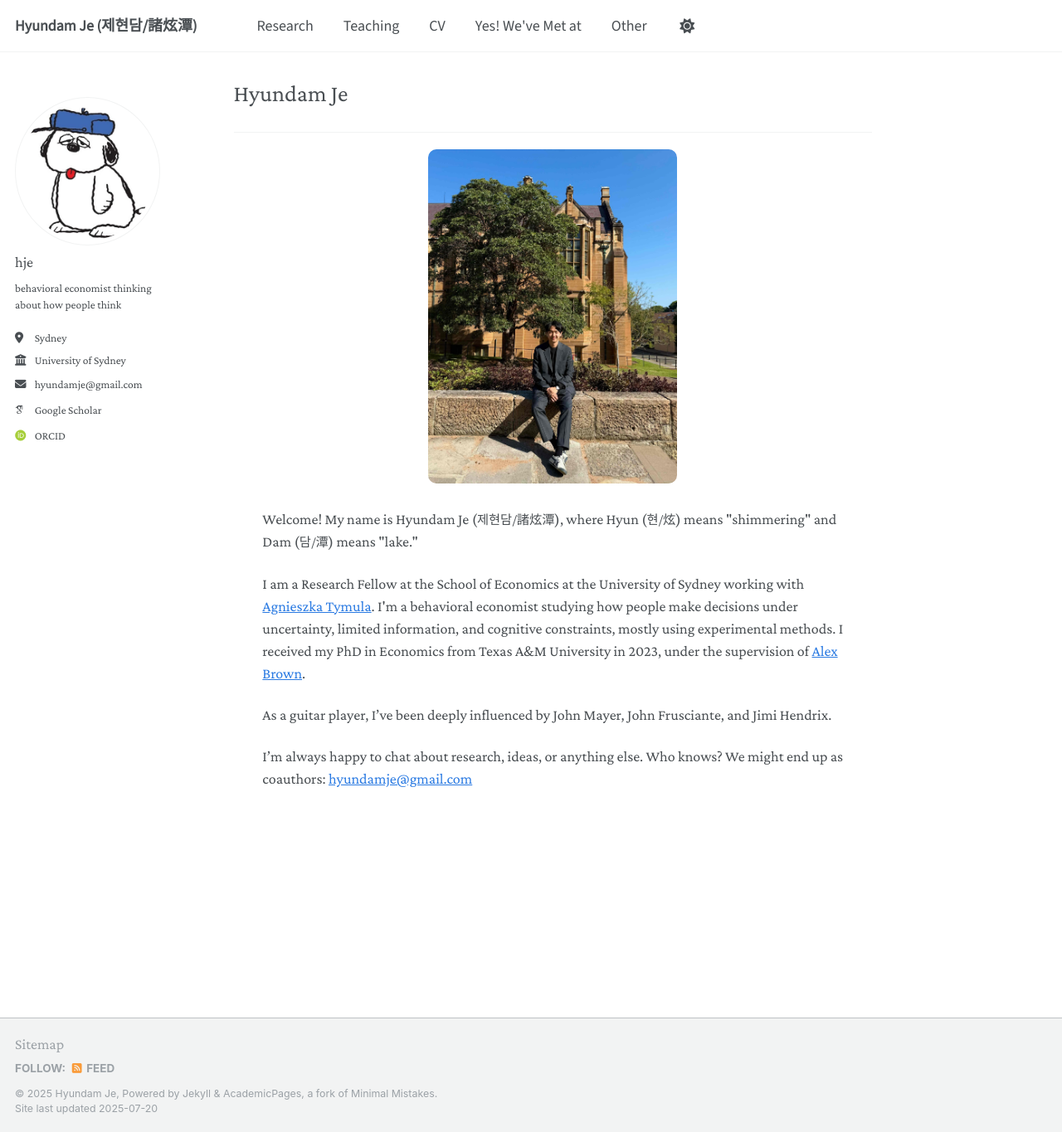
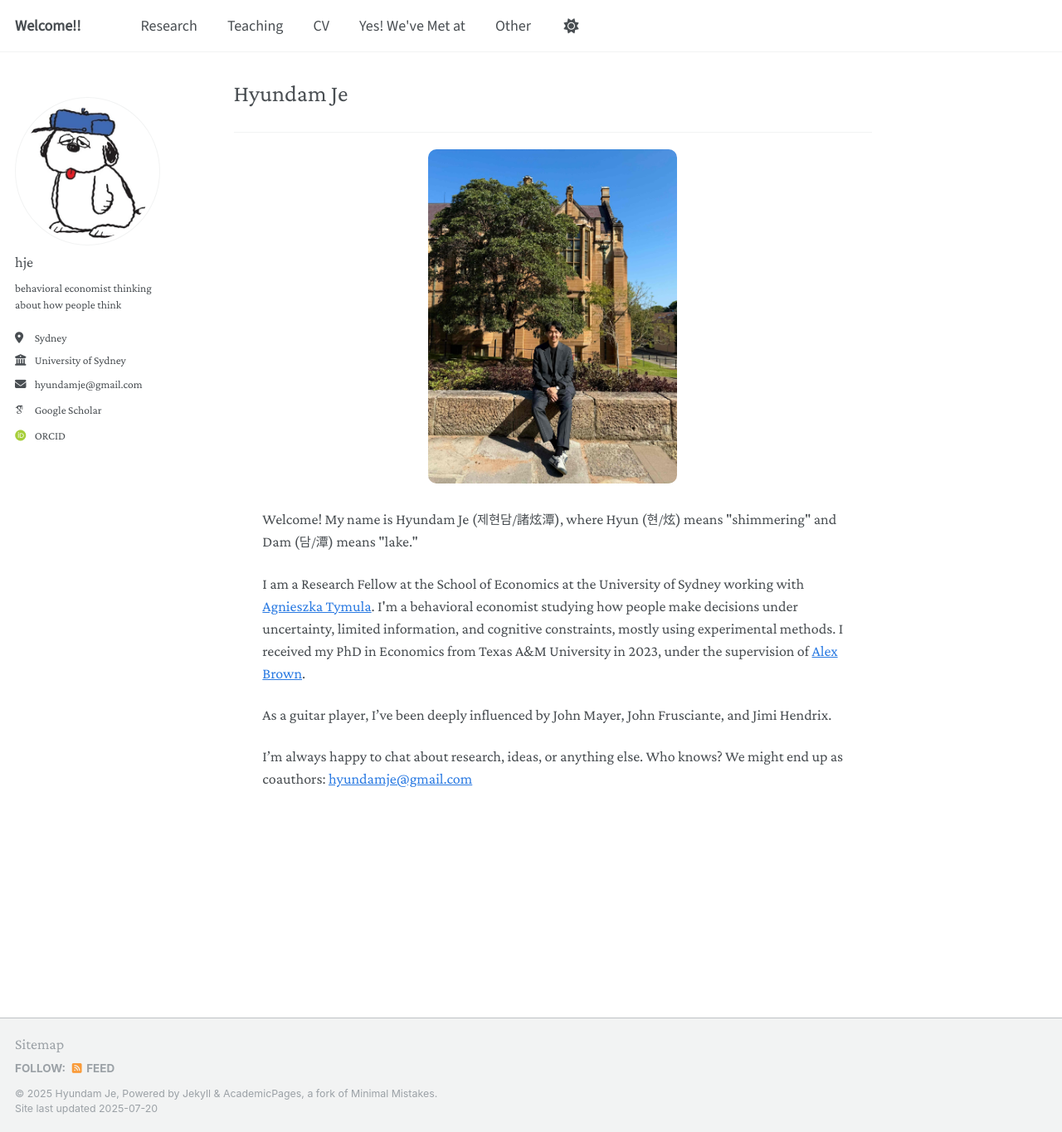
Before and after one commit to hyundamje/hyundamje.github.io, a Jekyll site: the page built from _pages/about.md, in a window 1280 px wide and 1365 px high. Shown: the whole window at 83% size. Built offline with Jekyll 4.4.1, drawn with Linux system fonts in a browser that asks for light colours; some web fonts are replaced.

Commit message:
Update _config.yml

```diff
--- a/_config.yml
+++ b/_config.yml
@@ -22,7 +22,7 @@ plugins:
 
 # minimal_mistakes_skin: "default"
 
-title                    : "Hyundam Je (제현담/諸炫潭)"
+title                    : "Welcome!!"
 title_separator          : "—"
 name                     : &hyundamje "Hyundam Je"
 description              : &description "behavioral economist"
```
